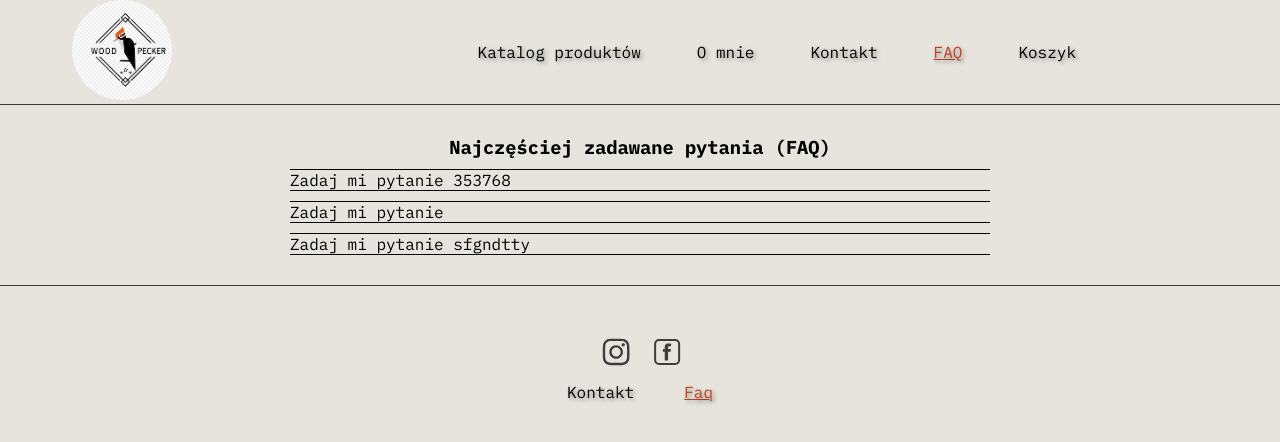
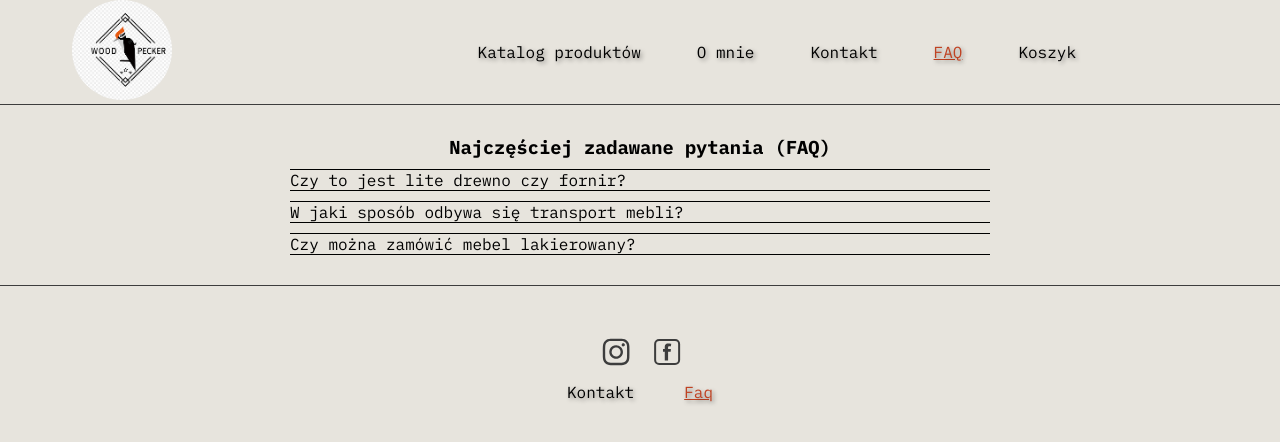
Before and after one commit to mateuszczap/shop-template, a React (Create React App) app: page /faq in a window 1280 px wide. Shown: the top 442 px of the page. Built offline with nearby package versions, Linux system fonts and the light colour scheme.

Commit message:
change description od faq

```diff
--- a/src/data/faq.ts
+++ b/src/data/faq.ts
@@ -1,14 +1,14 @@
 export const faqData = [
     {
-        zapytanie: 'Zadaj mi pytanie 353768',
-        odpowiedź: 'Odpowiadam Ci fujaro',
+        zapytanie: 'Czy to jest lite drewno czy fornir?',
+        odpowiedź: 'Witam, meble wykonujemy tylko z litego drewna. Nie używamy materiałów drewnopochodnych jak fornir.',
     },
     {
-        zapytanie: 'Zadaj mi pytanie ',
-        odpowiedź: 'Odpowiadam Ci fujaro',
+        zapytanie: 'W jaki sposób odbywa się transport mebli?',
+        odpowiedź: 'Witam, korzystamy z zewnętrznej, zaprzyjaźnionej firmy transportowej w której cenie zawarta jest usługa wnoszenia oraz montażu mebli u klienta.',
     },
     {
-        zapytanie: 'Zadaj mi pytanie sfgndtty',
-        odpowiedź: 'Odpowiadam Ci fujaro',
+        zapytanie: 'Czy można zamówić mebel lakierowany?',
+        odpowiedź: 'Witam, oczywiście oprócz standardowego wykończenia olejem za dodatkową opłatą wykonujemy lakieroweanie mebli lakierem bezbarwnym oraz w dowolnym kolorze RAL na życzenie klienta.',
     },
 ]
```
